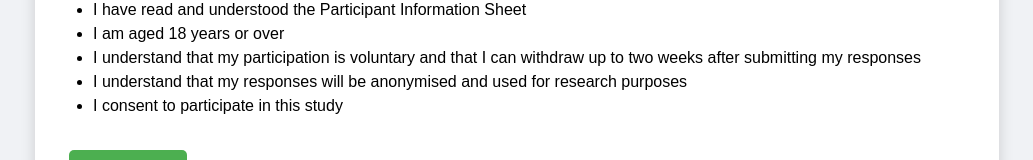
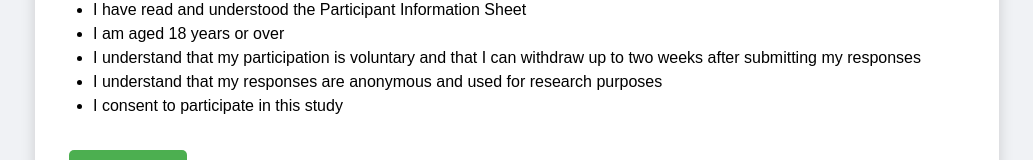
Before and after one commit to sofiapearly/attitudes-towards-pat, a plain HTML site: page index.html in a window 1280 px wide. Shown: the part 2236-2396 px from the top of the page, without its empty margins (123-1156 px from the left). Drawn offline with Linux system fonts and the light colour scheme.

Commit message:
feat: updated consent tick box

```diff
--- a/index.html
+++ b/index.html
@@ -93,7 +93,7 @@
                 <li>I have read and understood the Participant Information Sheet</li>
                 <li>I am aged 18 years or over</li>
                 <li>I understand that my participation is voluntary and that I can withdraw up to two weeks after submitting my responses</li>
-                <li>I understand that my responses will be anonymised and used for research purposes</li>
+                <li>I understand that my responses are anonymous and used for research purposes</li>
                 <li>I consent to participate in this study</li>
             </ul>
 
```
